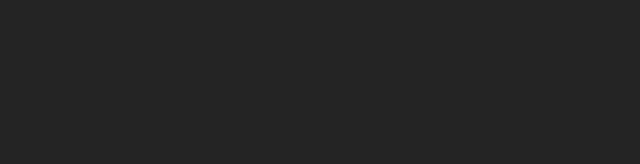
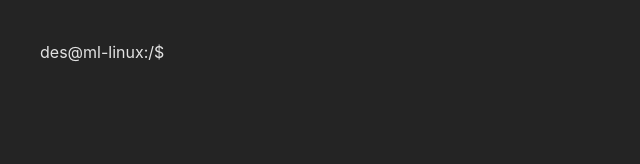
Before and after one commit to desmondstular/personal-website, a React (Vite) app: page / in a window 1280 px wide. Shown: the top 164 px of the page, without its empty margins (0-640 px from the left). Built offline with nearby package versions, Linux system fonts and the light colour scheme.

Commit message:
Left aligned all text like terminal and store input history. Added clear command

```diff
--- a/src/App.css
+++ b/src/App.css
@@ -10,5 +10,7 @@
   flex-direction: column;
   max-width: 1280px;
   min-width: 720px;
-  height: 100vh;
+  height: 100%;
+  box-sizing: border-box;
+  padding-bottom: 50px;
 }
--- a/src/App.tsx
+++ b/src/App.tsx
@@ -1,10 +1,12 @@
 import "./App.css";
+import TerminalWindow from "./components/terminal/terminal-window/TerminalWindow.tsx";
 
 function App() {
 
   return (
     <>
       <div className="app">
+        <TerminalWindow/>
       </div>
     </>
   )
--- a/src/components/terminal/terminal-window/TerminalWindow.tsx
+++ b/src/components/terminal/terminal-window/TerminalWindow.tsx
@@ -7,17 +7,26 @@
  * Date: February 2, 2025
  */
 import React, {useEffect, useRef, useState} from "react";
+import "./terminal-window.css"
 
 const TerminalWindow = () => {
   const inputRef = useRef<HTMLInputElement>(null);
+  const userIdentifier: string = "des@ml-linux"
 
-  const [history, setHistory] = useState()
+  const [history, setHistory] = useState<Array<string>>([])
 
   const onKeyDown = (e: React.KeyboardEvent<HTMLInputElement>) => {
     if (e.key === "Enter") {
       if (inputRef.current) {
         const inputValue = inputRef.current.value;
         console.log(inputValue);
+
+        if (inputValue === "clear") {
+          setHistory([]);
+        }
+        else {
+          setHistory([...history, inputValue]);
+        }
         inputRef.current.value = '';
       }
     }
@@ -26,7 +35,9 @@
       if (inputRef.current) {
         const inputValue = inputRef.current.value;
         console.log(inputValue);
-        inputRef.current.value = '^C';
+        inputRef.current.value = '';
+        setHistory([...history, "^C"]);
+        inputRef.current.scrollIntoView({behavior: "smooth"});
         e.preventDefault()
       }
     }
@@ -44,8 +55,14 @@
   }, []);
 
   return (
-    <div className="terminal-window">
-      <input className="terminal-text" ref={inputRef} type="text" onKeyDown={onKeyDown}/>
+    <div className="terminal">
+      {history.map(history => (
+        <p className="terminal-history-line">{userIdentifier}:/$ {history}</p>
+      ))}
+      <span className="terminal-input">
+        <text className="terminal-input-name">{userIdentifier}:/$ </text>
+        <input className="terminal-input-text" ref={inputRef} onKeyDown={onKeyDown}></input>
+      </span>
     </div>
   )
 }
--- a/src/components/terminal/terminal-window/terminal-window.css
+++ b/src/components/terminal/terminal-window/terminal-window.css
@@ -1,3 +1,32 @@
-.terminal-window {
+.terminal {
+  display: flex;
+  flex-direction: column;
+  width: 100%;
+  gap: 0;
+}
+
+.terminal-history-line {
+  all: unset;
+  text-align: left;
+}
+
+.terminal-input {
+  width: 100%;
+  text-align: left;
+  display: flex;
+  max-height: 500px;
+}
+
+.terminal-input-name {
 
 }
+
+.terminal-input-text {
+  border: none;
+  background-color: transparent;
+  flex-grow: 1;
+}
+
+.terminal-input-text:focus {
+  outline: none;
+}
```
